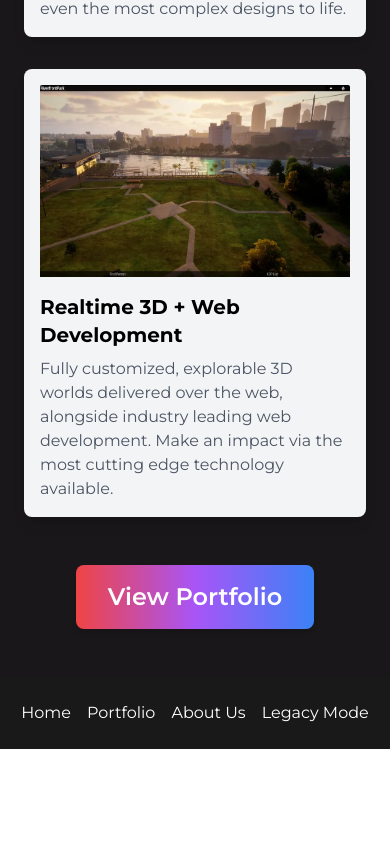
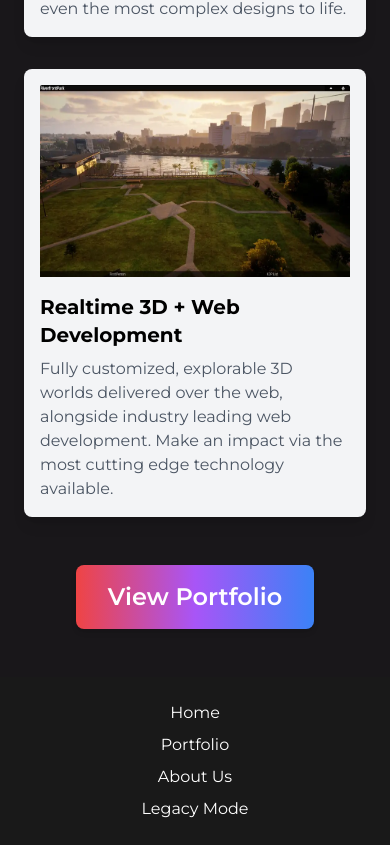
Before and after one commit to AECOMVizStudio/vizsite2024, a Next.js app: page / in a window 390 px wide. Shown: the part 3371-4216 px from the top of the page. Before the commit the page ends 4120 px from the top, so only its background shows below. Built offline with nearby package versions, Linux system fonts and the light colour scheme.

Commit message:
footer stuff for mobile

```diff
--- a/ui/footer.tsx
+++ b/ui/footer.tsx
@@ -2,9 +2,9 @@
 
 const Footer = () => {
     return (
-      <footer className="bg-black text-white bg-opacity-90 py-6">
-        <div className="container mx-auto flex justify-center">
-          <ul className="flex space-x-4">
+      <footer className="bg-black text-white bg-opacity-90 py-6 ">
+
+          <ul className="flex flex-col justify-center space-y-2 items-center md:flex-row md:space-x-6">
             <li>
               <Link href="/">Home</Link>
             </li>
@@ -18,7 +18,7 @@
               <Link href="https://aecomvis2023.herokuapp.com/portfolio" target='_blank'>Legacy Mode</Link>
             </li>
           </ul>
-        </div>
+
       </footer>
     );
   };
```
